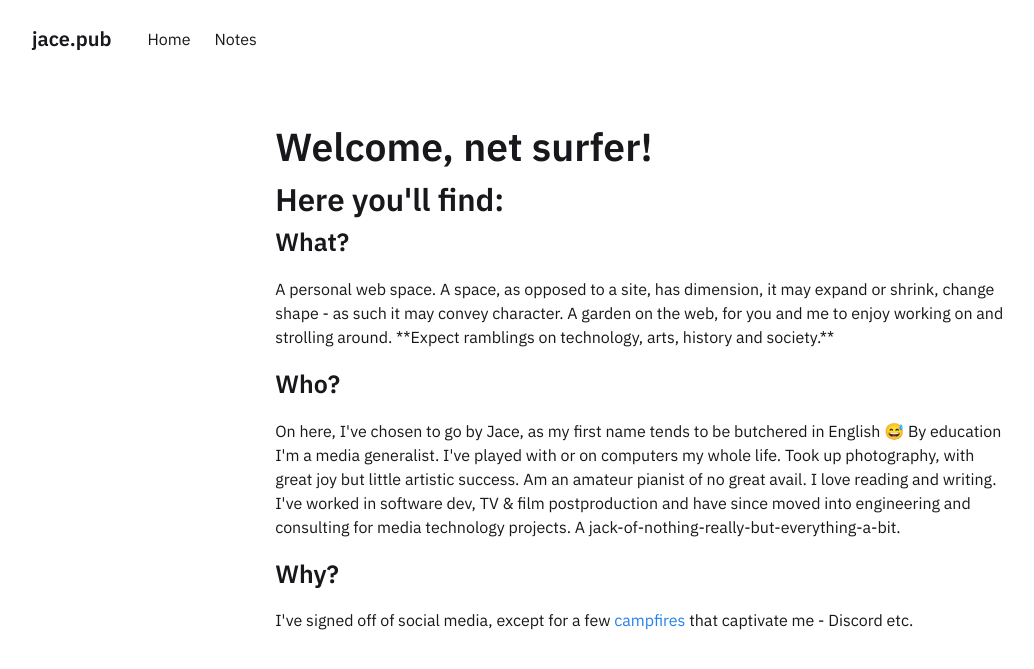
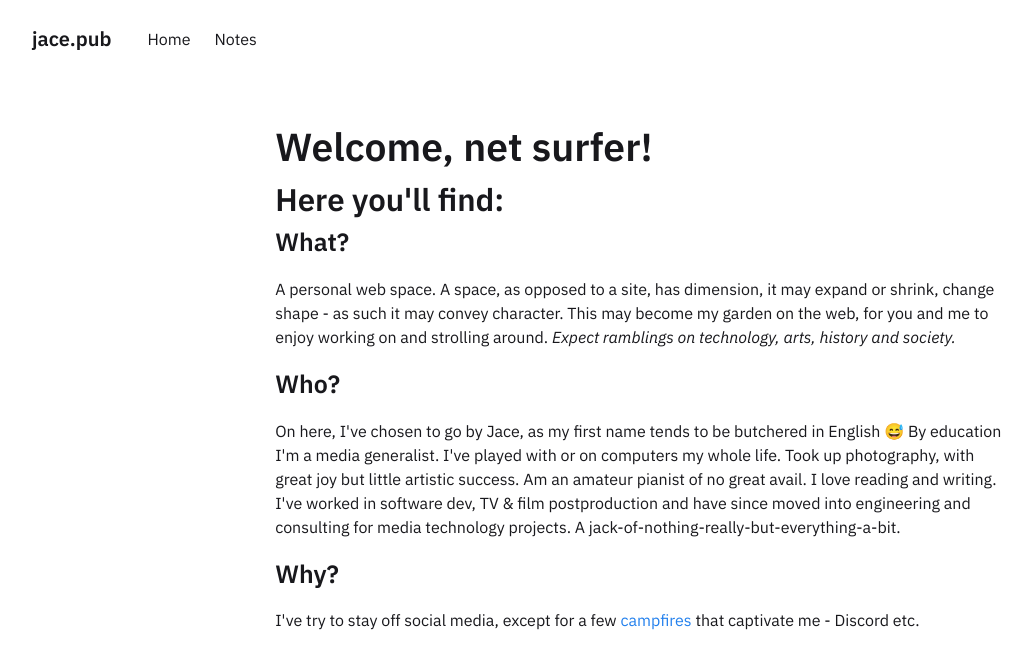
Before and after one commit to jaltgen/jacegardens, a Jekyll site: the page built from pages/index.md, in a window 1280 px wide. Shown: the top 669 px of the page, without its empty margins (0-1034 px from the left). Built offline with Jekyll 4.4.1, drawn with Linux system fonts in a browser that asks for light colours.

Commit message:
Update Homepage.html

```diff
--- a/_includes/Homepage.html
+++ b/_includes/Homepage.html
@@ -5,7 +5,7 @@
 
     <h3>What?</h3>
     <p>
-      A personal web space. A space, as opposed to a site, has dimension, it may expand or shrink, change shape - as such it may convey character. A garden on the web, for you and me to enjoy working on and strolling around. **Expect ramblings on technology, arts, history and society.**
+      A personal web space. A space, as opposed to a site, has dimension, it may expand or shrink, change shape - as such it may convey character. This may become my garden on the web, for you and me to enjoy working on and strolling around. <em>Expect ramblings on technology, arts, history and society.</em>
     </p>
     <h3>Who?</h3>
     <p>
@@ -13,7 +13,7 @@
     </p>
     <h3>Why?</h3>
     <p>
-      I've signed off of social media, except for a few <a href="http://tomcritchlow.com">campfires</a> that captivate me - Discord etc.
+      I've try to stay off social media, except for a few <a href="http://tomcritchlow.com">campfires</a> that captivate me - Discord etc.
     </p>
     </div>
 </div>
```
